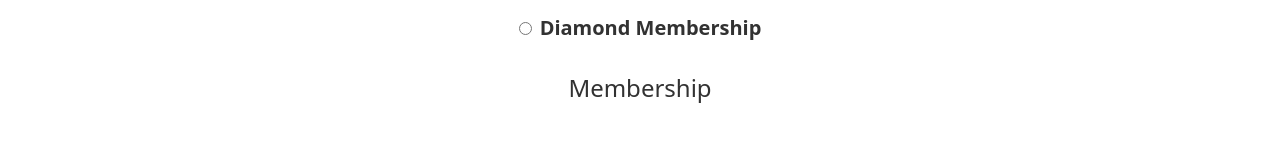
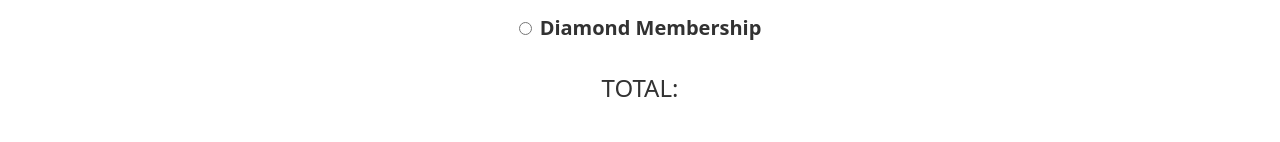
Before and after one commit to Siam63/blogger.io, a Next.js app: page /Billing in a window 1280 px wide. Shown: the part 242-384 px from the top of the page. Built offline with nearby package versions, Linux system fonts and the light colour scheme.

Commit message:
total complete

```diff
--- a/pages/Billing.js
+++ b/pages/Billing.js
@@ -1,5 +1,6 @@
 import React, { useState } from 'react'
 import Nav from '@/components/Nav'
+import handler from './api/hello';
 
 function Billing() {
     const [billType, setBillType] = useState();
@@ -12,21 +13,21 @@ function Billing() {
                 <div className="flex justify-center">
                     <div className="flex flex-col">
                         <div className="py-2">
-                            <input type="radio" name="billType" value="Bronze" onChange={e => setBillType(e.target.value)}/>
+                            <input type="radio" name="billType" value="$0.00 CAD" onChange={e => setBillType(e.target.value)}/>
                             <span className="ml-2 font-semibold text-xl">Bronze Membership</span>
                         </div>
                         <div className="py-2">
-                            <input type="radio" name="billType" value="Gold" onChange={e => setBillType(e.target.value)}/>
+                            <input type="radio" name="billType" value="$10.00 CAD" onChange={e => setBillType(e.target.value)}/>
                             <span className="ml-2 font-semibold text-xl">Gold Membership</span>
                         </div>
                         <div className="py-2">
-                            <input type="radio" name="billType" value="Diamond" onChange={e => setBillType(e.target.value)}/>
+                            <input type="radio" name="billType" value="$15.00 CAD" onChange={e => setBillType(e.target.value)}/>
                             <span className="ml-2 font-semibold text-xl">Diamond Membership</span>
                         </div>
                     </div>
                 </div>
                 <div className="pt-5">
-                    <h1>{billType} Membership</h1>
+                    <h1>TOTAL: {billType}</h1>
                 </div>
             </div>
 
```
